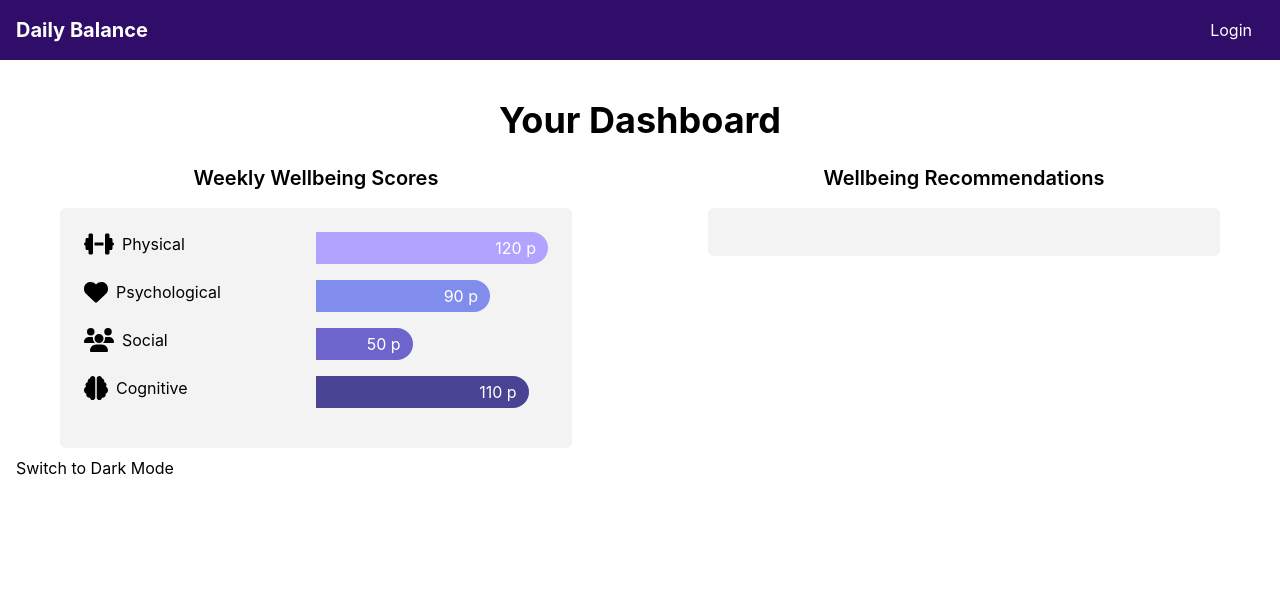
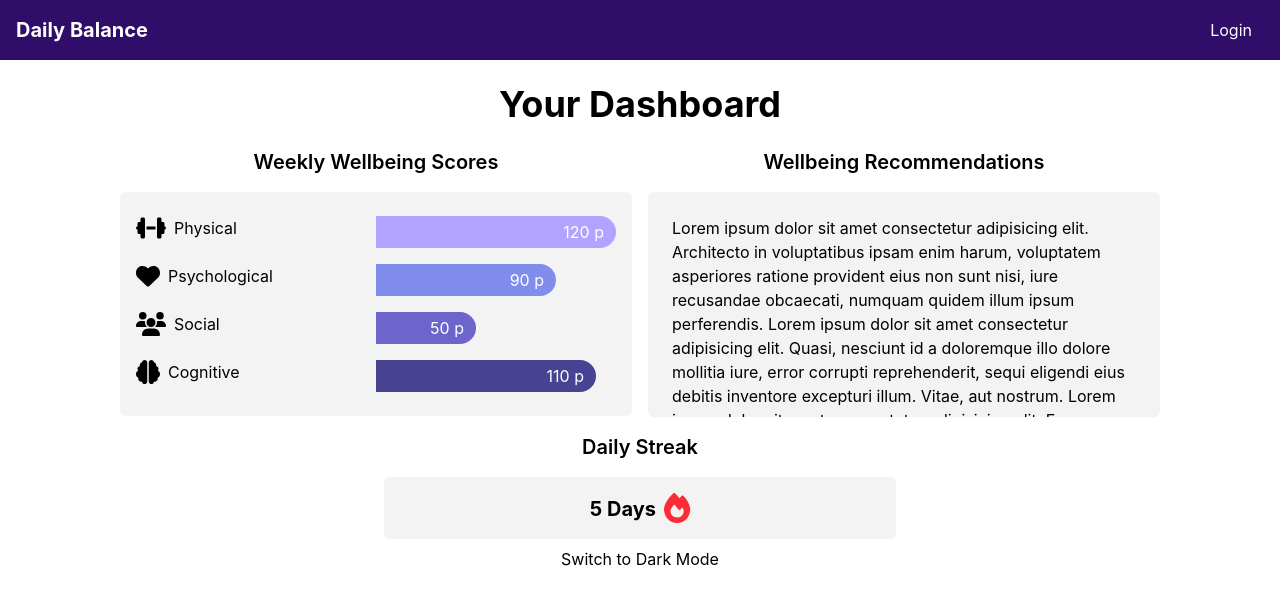
Before and after one commit to Mimoosa/react_daily_balance_app, a React (Vite) app in the folder client/: page /dashboard in a window 1280 px wide. Shown: the top 604 px of the page. Built offline with nearby package versions, Linux system fonts and the light colour scheme; no server answers.

Commit message:
Add all the contents to Dashboard page

```diff
--- a/client/src/components/ThemeToggle.jsx
+++ b/client/src/components/ThemeToggle.jsx
@@ -4,12 +4,14 @@ import { useTheme } from '../contexts/ThemeContext';
 const ThemeToggle = () => {
   const { theme, toggleTheme, isDark } = useTheme();
   return (
+    <div className="flex justify-center items-start min-h-screen">
     <button
       onClick={toggleTheme}
       className={`${theme.background} px-4 py-2 rounded ${theme.primary}`}
     >
       Switch to {isDark ? 'Light' : 'Dark'} Mode
     </button>
+    </div>
   );
 };
 
--- a/client/src/contexts/icons.js
+++ b/client/src/contexts/icons.js
@@ -1,5 +1,5 @@
 
-import { faBars, faTimes, faDumbbell, faBrain, faUsers, faHeart } from '@fortawesome/free-solid-svg-icons';
+import { faBars, faTimes, faDumbbell, faBrain, faUsers, faHeart, faFire } from '@fortawesome/free-solid-svg-icons';
 
 export {
   faBars, // icon for the hamburger menu
@@ -7,5 +7,6 @@ export {
   faDumbbell, // icon for Phsysical section
   faBrain,  // icon for Cognitive section
   faUsers, // icon for Social section
-  faHeart //icon for psychological section
+  faHeart, //icon for psychological section
+  faFire // icon for daily streak
 };
--- a/client/src/pages/DashboardPage.jsx
+++ b/client/src/pages/DashboardPage.jsx
@@ -1,19 +1,25 @@
 import BarCharts from '../components/BarCharts';
 import {useState, useEffect} from 'react';
 import { themes } from '../contexts/themeConfig';
+import { FontAwesomeIcon } from '@fortawesome/react-fontawesome';
+import {faFire} from '../contexts/icons'
 
 
 const DashboardPage =()=>{
-    const theme = themes.light;
-    /*  const [scores, setScores] = useState({});
-        const [maxValue, setMaxValue] = useState(100);
+  const theme = themes.light;
+   /*
+    const [scores, setScores] = useState({});
+    const [dailyStreak, setDailyStreak] = useState(0);
+    const [recommendation, setRecommendation] = useState("");
+    const [maxValue, setMaxValue] = useState(100);
 
     useEffect(()=>{
         async function fetchScoreData(){
             try{
-                const response = await fetch("");
-                setScores(response);
-                const max = Math.max(...Object.values(response);
+                const res = await fetch("");
+                const data = await res.json();
+                setScores(data);
+                const max = Math.max(...Object.values(data));
                 setMaxValue(max);
             }
             catch(error){
@@ -21,7 +27,38 @@ const DashboardPage =()=>{
             }
         }
 
-    }, []); */
+    }, []);
+
+    useEffect(()=>{
+        async function fetchDailyStreakData(){
+            try{
+                const res = await fetch("");
+                const data = await res.json();
+                setDailyStreak(data);
+            }
+            catch(error){
+                console.error(error);
+            }
+        }
+
+    }, []);
+
+    useEffect(()=>{
+        async function fetchDailyStreakData(){
+            try{
+                const res = await fetch("");
+                const data = await res.json();
+                setDailyStreak(data);
+            }
+            catch(error){
+                console.error(error);
+            }
+        }
+
+    }, []);
+ */
+    const dailyStreak = 5;
+
     const scores = {
         Physical: 120,
         Psychological: 90,
@@ -29,25 +66,33 @@ const DashboardPage =()=>{
         Cognitive: 110
     }
 
+    const recommendation = "Lorem ipsum dolor sit amet consectetur adipisicing elit. Architecto in voluptatibus ipsam enim harum, voluptatem asperiores ratione provident eius non sunt nisi, iure recusandae obcaecati, numquam quidem illum ipsum perferendis. Lorem ipsum dolor sit amet consectetur adipisicing elit. Quasi, nesciunt id a doloremque illo dolore mollitia iure, error corrupti reprehenderit, sequi eligendi eius debitis inventore excepturi illum. Vitae, aut nostrum. Lorem ipsum dolor sit amet, consectetur adipisicing elit. Eum, deserunt iure commodi aliquam autem pariatur, aliquid deleniti accusamus enim dolor laborum neque voluptate molestiae. Nostrum temporibus incidunt blanditiis totam non!"
+
     const max = Math.max(...Object.values(scores));
 
 
     return(
-        <div className="">
-        <h1 className="text-4xl font-bold mb-6 text-center mt-10">Your Dashboard</h1>
-        <div className="flex flex-col items-center lg:items-start lg:flex-row lg:justify-around">
-        <div className="w-[90%] lg:w-2/5 mt-4 lg:mt-0">
+        <div className="h-full">
+        <h1 className="text-4xl font-bold mb-6 text-center mt-6">Your Dashboard</h1>
+        <div className="flex flex-col items-center h-full lg:items-start lg:flex-row lg:justify-center">
+        <div className="w-[90%] h-full lg:w-2/5 mt-4 lg:mt-0">
             <h2 className="text-center text-xl font-semibold">Weekly Wellbeing Scores</h2>
-        <div className={`${theme.backgroundCard} p-6 rounded-md mt-4`}>
+        <div className={`${theme.backgroundCard} pt-6 pb-2 px-4 rounded-md mt-4 flex flex-col justify-center`}>
             <BarCharts data={scores} maxValue={max} />
             </div>
         </div>
-        <div className="w-[90%] lg:w-2/5 mt-8 lg:mt-0 lg:ml-4">
+        <div className="w-[90%] h-full lg:w-2/5 mt-4 lg:mt-0 lg:ml-4 ">
             <h2 className="text-center text-xl font-semibold">Wellbeing Recommendations</h2>
-        <div className={`${theme.backgroundCard} p-6 rounded-md mt-4`}>
-
+            <div className={`${theme.backgroundCard} h-1/2 p-6 rounded-md mt-4 `} style={{ height: '225px', overflowY: 'auto' }}>
+                <p className="text-black">{recommendation}</p>
             </div>
         </div>
+        </div>
+        <div  className="w-[90%] mx-auto mt-4 lg:w-2/5 ">
+            <h2 className="text-center text-xl font-semibold">Daily Streak</h2>
+            <div className={`${theme.backgroundCard} h-1/2 text-xl p-4 font-bold rounded-md mt-4 `}>
+                <p className="text-black text-center">{dailyStreak} Days<FontAwesomeIcon icon={faFire} size="xl" className="ml-2 text-red-500" /></p>
+            </div>
         </div>
         </div>
     );
--- a/client/src/pages/HomePage.jsx
+++ b/client/src/pages/HomePage.jsx
@@ -5,11 +5,11 @@ import bgImage from '../images/bg_image.jpg';
 function HomePage() {
   const theme = themes;
     return (
-      <div className="relative h-full">
+      <div className="relative min-h-screen lg:h-full">
         <div className="absolute inset-0 bg-cover bg-center bg-no-repeat" style={{ backgroundImage: `url(${bgImage})`, filter: 'blur(4px)' }}></div>
         <div className={`absolute inset-0 ${theme.dark.background} opacity-50`}></div>
-        <div className="relative z-10 flex items-center justify-center h-full">
-          <div className={ `text-center ${theme.dark.primary}` }>
+        <div className="relative z-10 flex  min-h-screen lg:h-full">
+          <div className={ `mt-30 text-center ${theme.dark.primary} lg:mt-40` }>
             <h2 className="text-3xl font-bold md:text-4xl lg:text-4xl">Daily Balance</h2>
             <p className="mt-4 text-lg mx-auto md:text-xl md:w-7/12 lg:w-7/12 mt-6">Track and improve your well-being through daily journals with Daily Balance, focusing on physical, cognitive, psychological, and social dimensions.</p>
             <div className="mt-10 lg:mt-10">
--- a/client/src/pages/JournalPage.jsx
+++ b/client/src/pages/JournalPage.jsx
@@ -121,7 +121,7 @@ const JournalPage = () => {
      */
 
     return (
-        <div className={`h-screen w-full ${theme.background} flex`}>
+        <div className={`h-full w-full ${theme.background} flex`}>
             {/* Sidebar with Journal Entries */}
             <JournalEntries
                 journals={journals}
@@ -131,7 +131,7 @@ const JournalPage = () => {
 
             {/* Journal Entry Form */}
             <div className="flex-1 p-6">
-                <h2 className="text-4xl font-bold text-black dark:text-white mb-6">
+                <h2 className="text-4xl font-bold text-center mt-4 mb-6">
                     {isEditing ? 'Edit Journal Entry' : 'New Journal Entry'}
                 </h2>
 
```
